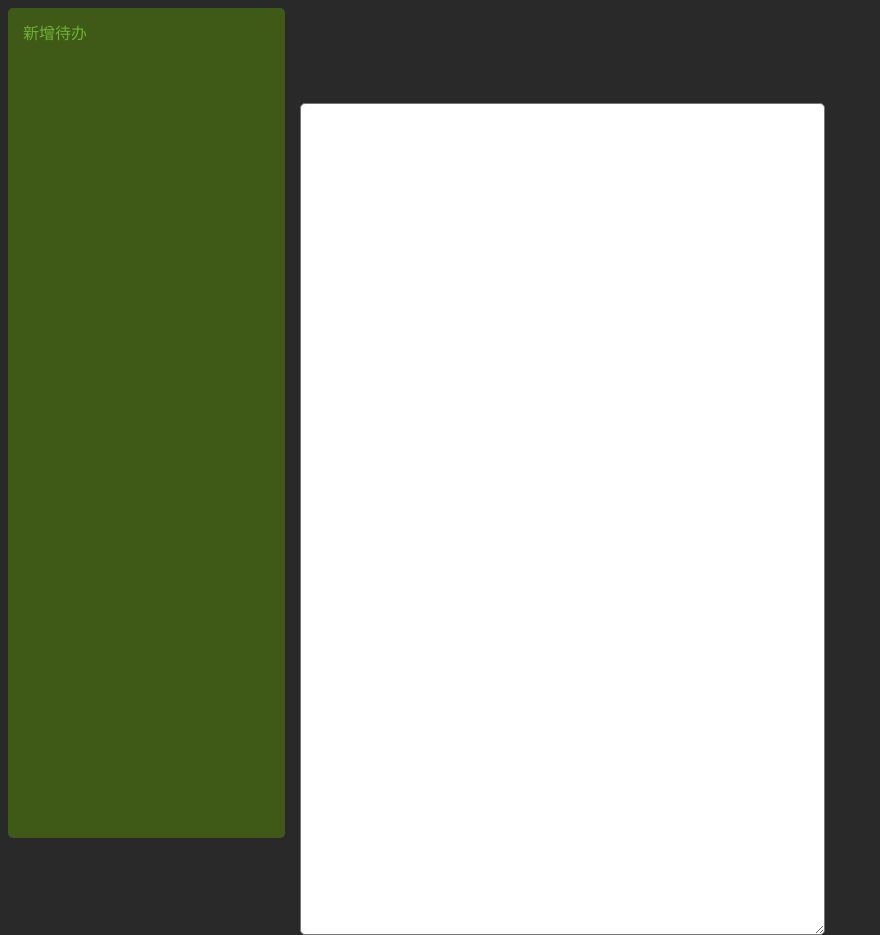
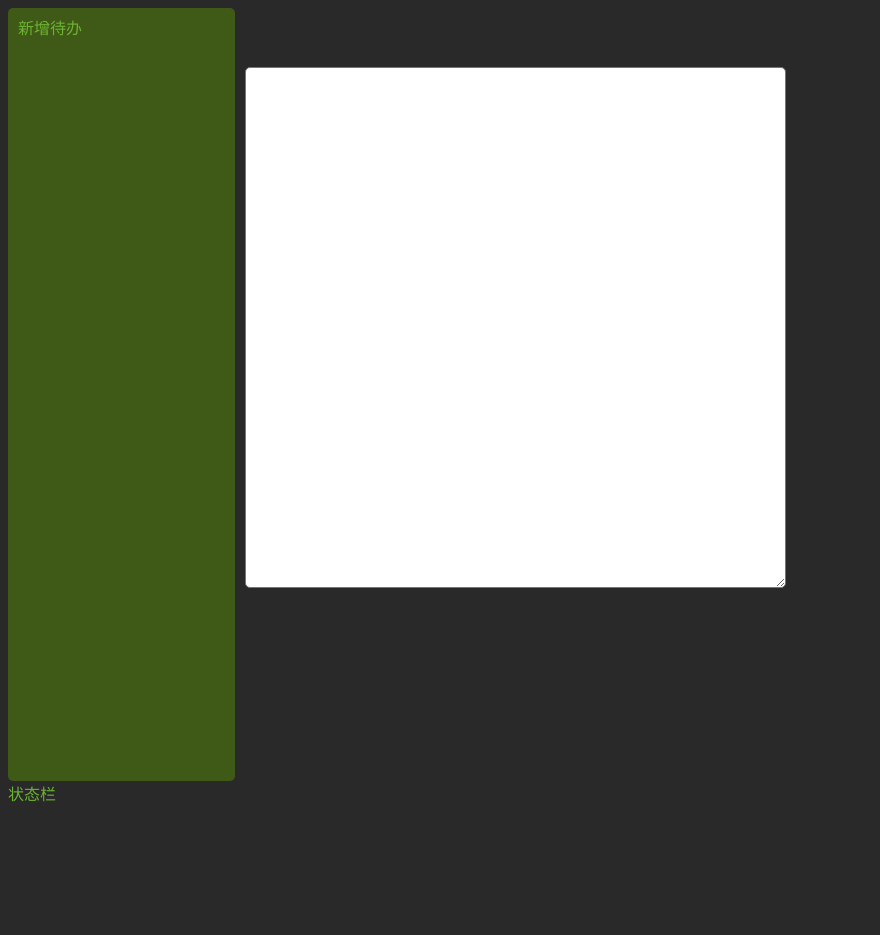
Before and after one commit to jy0001087/Adventures, a website: page UI/editor.html in a window 1280 px wide. Shown: the top 935 px of the page, without its empty margins (0-880 px from the left). After the commit the page ends 808 px from the top, so only its background shows below. Drawn offline with Linux system fonts and the light colour scheme; files whose address does not match are found by name.

```diff
--- a/UI/editor.css
+++ b/UI/editor.css
@@ -25,19 +25,19 @@
   background: #F9F2F4;
 }
 
-#todolist,#todolist-content,#todolist-title,#todolist-editor,#editor,#result {
+#todolist,#todolist-content,#todolist-title,#todolist-editor,#editor,#result,#allNeedToDo {
   border-radius: 5px;
-  padding: 15px;
+  padding: 10px;
 }
 
 #backgroundpanel {
   width: 100%;
-  height: 100%;
+  height: 97%;
 }
 
 #markdown-worker {
   width: 100%;
-  height: 100%;
+  height: 97%;
   display: flex;
 }
 
@@ -56,7 +56,7 @@
 }
 
 #todolist-title {
-  height: 50px;
+  height: 5%;
   width: 100%;
   font-family: Microsoft Yahei Mono;
   font-size: 25px;
@@ -64,11 +64,12 @@
 }
 
 #todolist-warpper {
-  width: 80%;
+  width: 100%;
+  height: 80%;
 }
 
 #todolist-editor {
-  height: 100%;
+  height: 85%;
   width: 100%;
   display: flex;
 }
@@ -83,6 +84,24 @@
   z-index: 1000;
 }
 
+#contentwappper{
+  display: flex;
+  flex-direction: column;
+  height: 100%;
+  width: 100%;
+}
+
+#allNeedToDo{
+  height: 20%;
+}
+
+#state-bar{
+  height: 2%;
+  width: 100%;
+  background-color: rgb(141, 7, 171)3c3;
+  align-content: center;
+}
+
 .menu-item {
   padding: 8px 12px;
   cursor: pointer;
--- a/UI/editor.html
+++ b/UI/editor.html
@@ -18,6 +18,7 @@
                 <div id="newTodoList">新增待办</div>
                 <div id="todolist-content"></div>
             </div>
+            <div id="contentwappper">
                 <div id="todolist-warpper">
                     <div id="todolist-title"></div>
                     <div id="todolist-editor">
@@ -25,8 +26,11 @@
                         <div id="result"></div>
                     </div>
                 </div>
+                <div id="allNeedToDo"></div>
             </div>
         </div>
+    </div>
+    <div id="state-bar">状态栏</div>
     <!--右键菜单-->
     <div id="custom-menu">
         <div class="menu-item" onclick="deleteTodoDiv()">删除</div>
```
Also changed, not shown: main.js (+19 -4 lines), service/todoListService.js (added, +66 -0 lines). Lines whose indentation alone changed are shown as unchanged.
